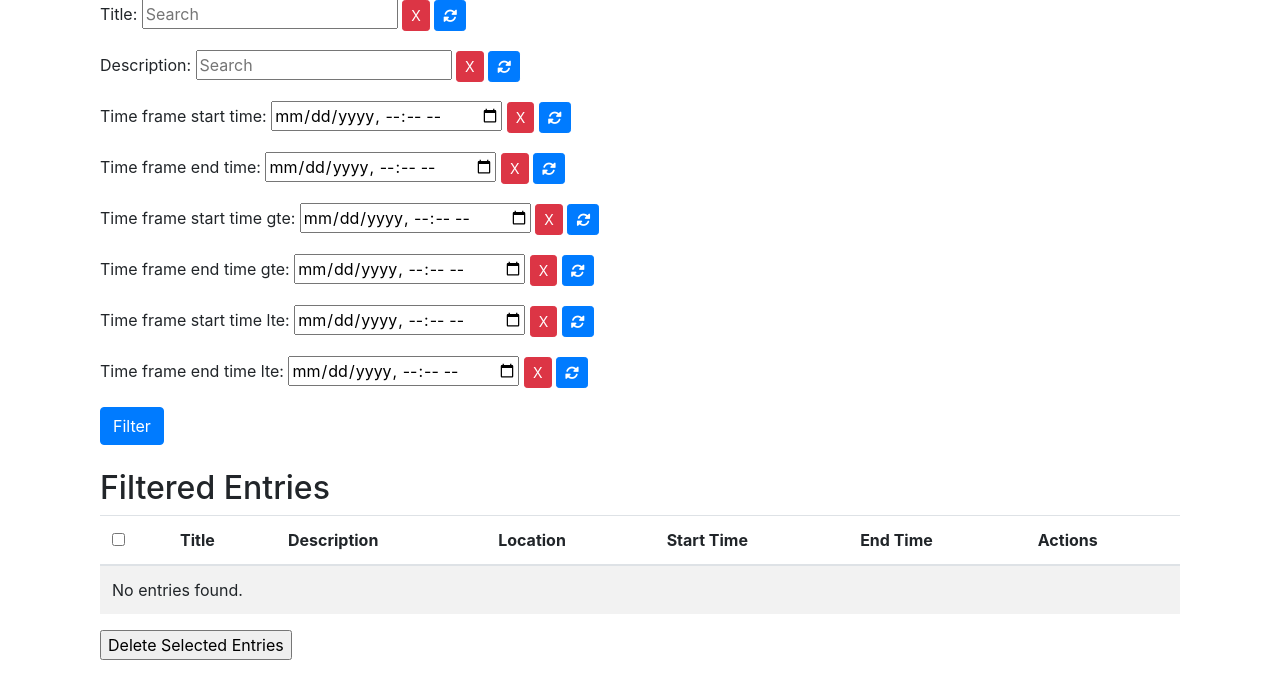
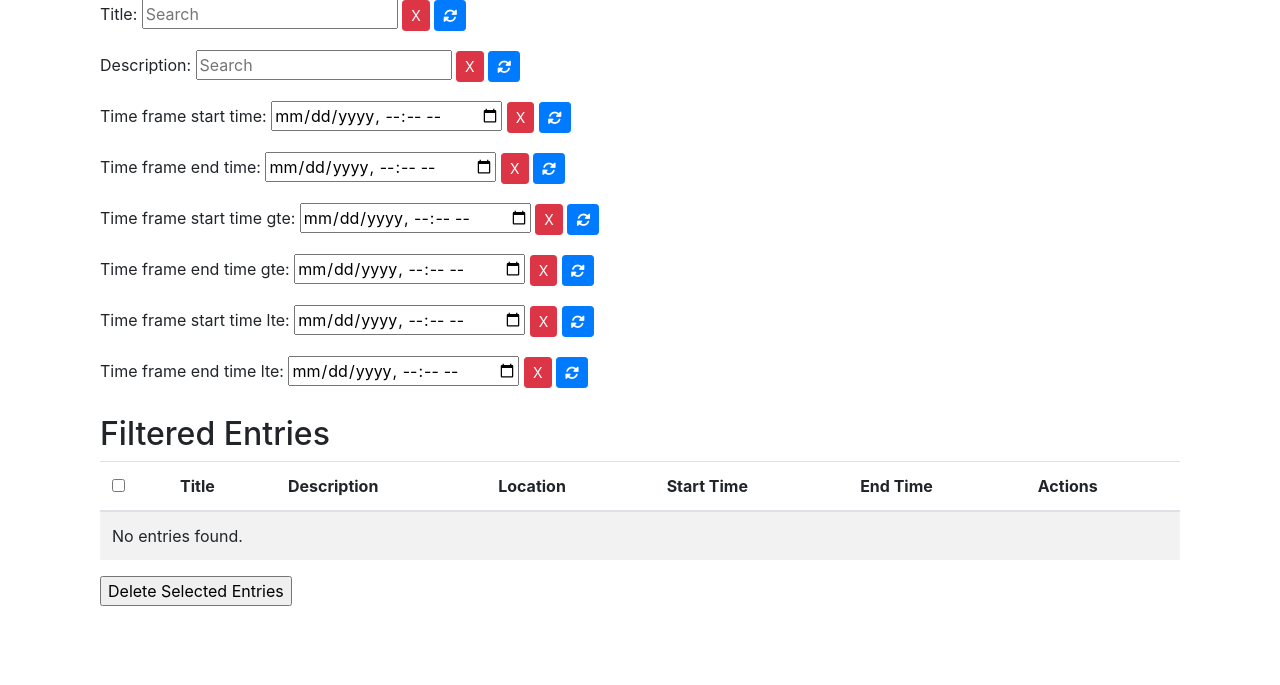
Before and after one commit to kevinveenbirkenbach/journal, a Django app: page /filter-entries/ in a window 1280 px wide. Shown: the part 97-782 px from the top of the page. Run offline with Django 4.2, Linux system fonts and the light colour scheme; data that the repository does not hold is empty; some libraries are stand-ins or nearby versions.

Commit message:
Removed button

```diff
--- a/journal_app/templates/journal_app/filter_entries.html
+++ b/journal_app/templates/journal_app/filter_entries.html
@@ -11,7 +11,6 @@
                 <button type="submit" class="btn btn-primary btn-sm"><i class="fas fa-sync-alt"></i></button>
             </p>
         {% endfor %}
-        <button type="submit" class="btn btn-primary">{% trans "Filter" %}</button>
     </form>
     <h2>{% trans "Filtered Entries" %}</h2>
     <form method="post">
```
